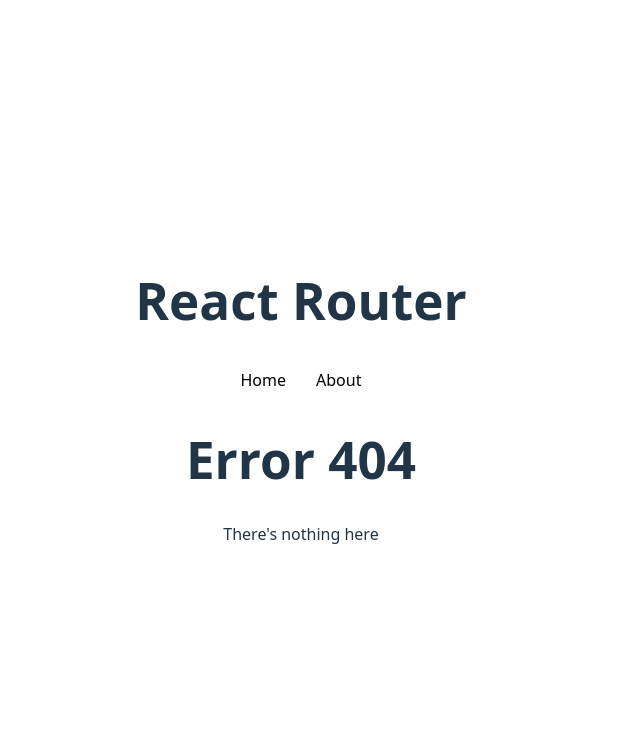
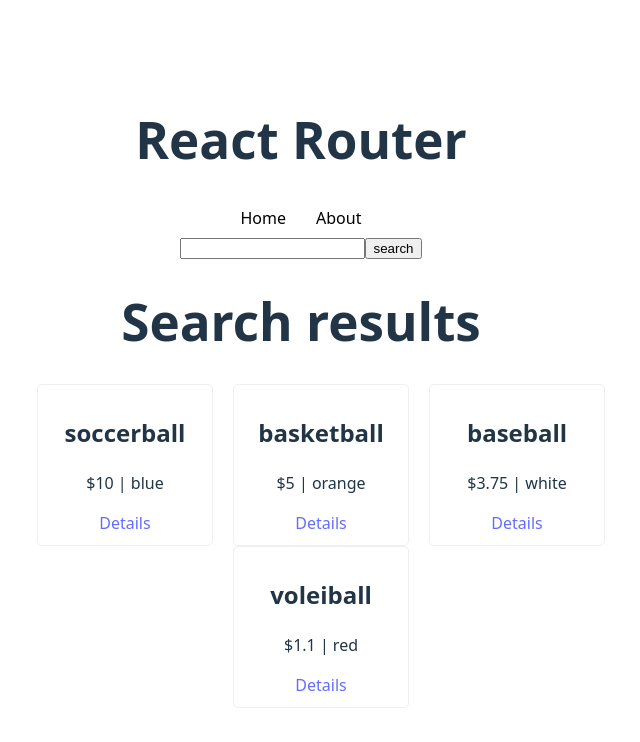
Before and after one commit to ainzenBleach/React-fundamentals-lab, a React (Vite) app in the folder React-router/: page /search in a window 1280 px wide. Before the commit this address had no page. Shown: the top 742 px of the page, without its empty margins (339-979 px from the left). Built offline with nearby package versions, Linux system fonts and the light colour scheme; data requests are answered from the project's data file.

Commit message:
feat(search): added the search method to search itens in the db.json

```diff
--- a/React-router/src/App.jsx
+++ b/React-router/src/App.jsx
@@ -1,5 +1,7 @@
 //Components
 import NavBar from './components/NavBar'
+import SearchForm from './components/SearchForm'
+import Search from './components/Search'
 
 //Custom
 import './App.css'
@@ -23,7 +25,7 @@
         <BrowserRouter>
           {/* 2 - links with react router */}
           <NavBar />
-
+          <SearchForm />
           <Routes>
             <Route path='/' element={<Home />} />
             <Route path='/about' element={<About />} />
@@ -31,6 +33,8 @@
             <Route path='/products/:id' element={<Product />} />
             {/* 6 - nested routes */}
             <Route path='/products/:id/info' element={<Info />} />
+            {/* 9 - Search */}
+            <Route path="/search" element={<Search />}/>
             {/* 7 - error 404 */}
             <Route path="*" element={<NotFound />}/>
           </Routes>
--- /dev/null
+++ b/React-router/src/components/Search.jsx
@@ -0,0 +1,29 @@
+import { useSearchParams, Link } from "react-router-dom"
+import { useFetch } from "../hooks/useFetch"
+const Search = () => {
+    const [searchParams] = useSearchParams();
+
+    const url = "http://localhost:3000/products?" + searchParams
+
+    const {data:items, loading, error} = useFetch(url)
+
+  return (
+    <div>
+        <h1>Search results</h1>
+
+        <ul className="products">
+        {items && items.map((item) => (
+          <li key={item.id}>
+            <h2>{item.name}</h2>
+            <p>${item.price} | {item.color}</p>
+            {/* 4 - dynamic routes*/}
+            <Link to={`/products/${item.id}`}>Details</Link>
+          </li>
+        ))}
+      </ul>
+    </div>
+
+  )
+}
+
+export default Search
--- /dev/null
+++ b/React-router/src/components/SearchForm.jsx
@@ -0,0 +1,23 @@
+import { useState } from 'react'
+import {useNavigate} from 'react-router-dom'
+
+const SearchForm = () => {
+    const navigate = useNavigate()
+
+    const [query, setQuery] = useState()
+
+    const handleSubmit = (e) => {
+        e.preventDefault();
+
+        navigate('/search?q=' + query)
+    }
+
+  return (
+    <form onSubmit={handleSubmit}>
+        <input type="text" onChange={(e) => setQuery(e.target.value)} />
+        <input type="submit" value={"search"} />
+    </form>
+  )
+}
+
+export default SearchForm
```
